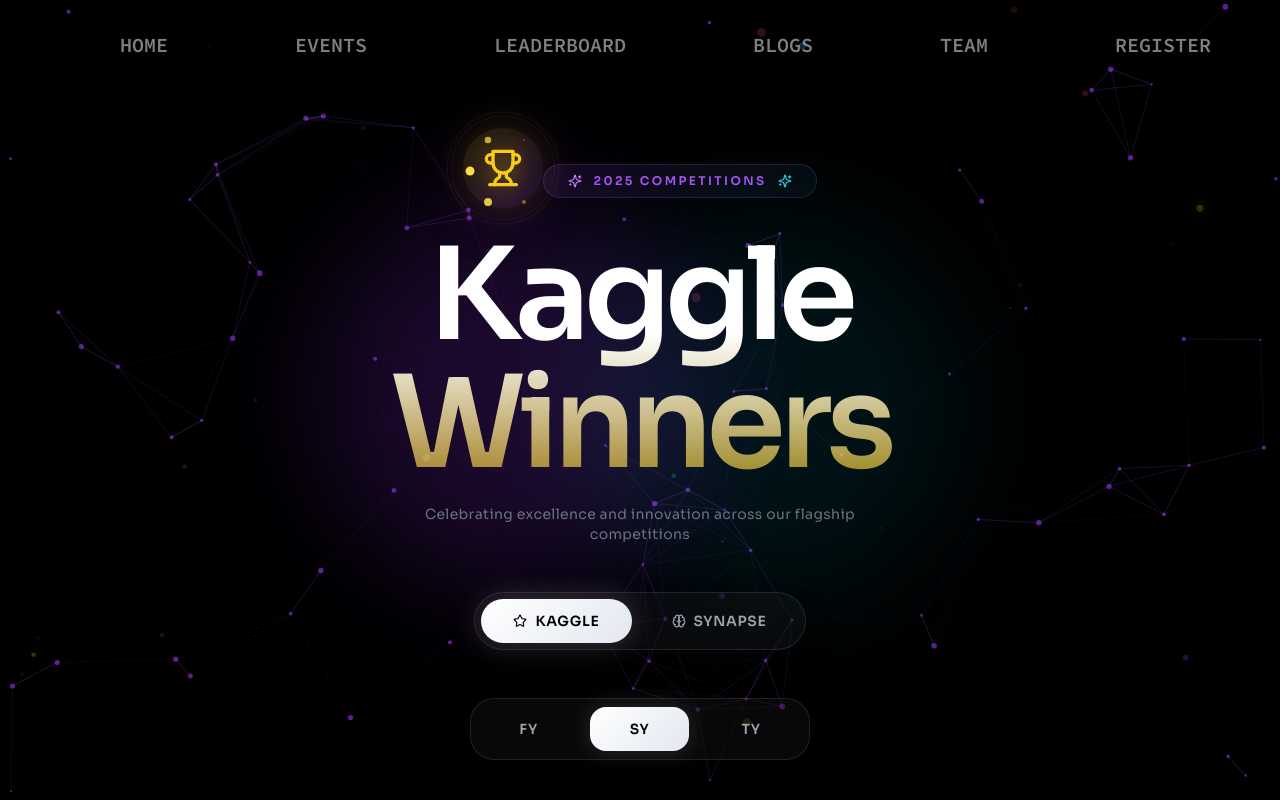
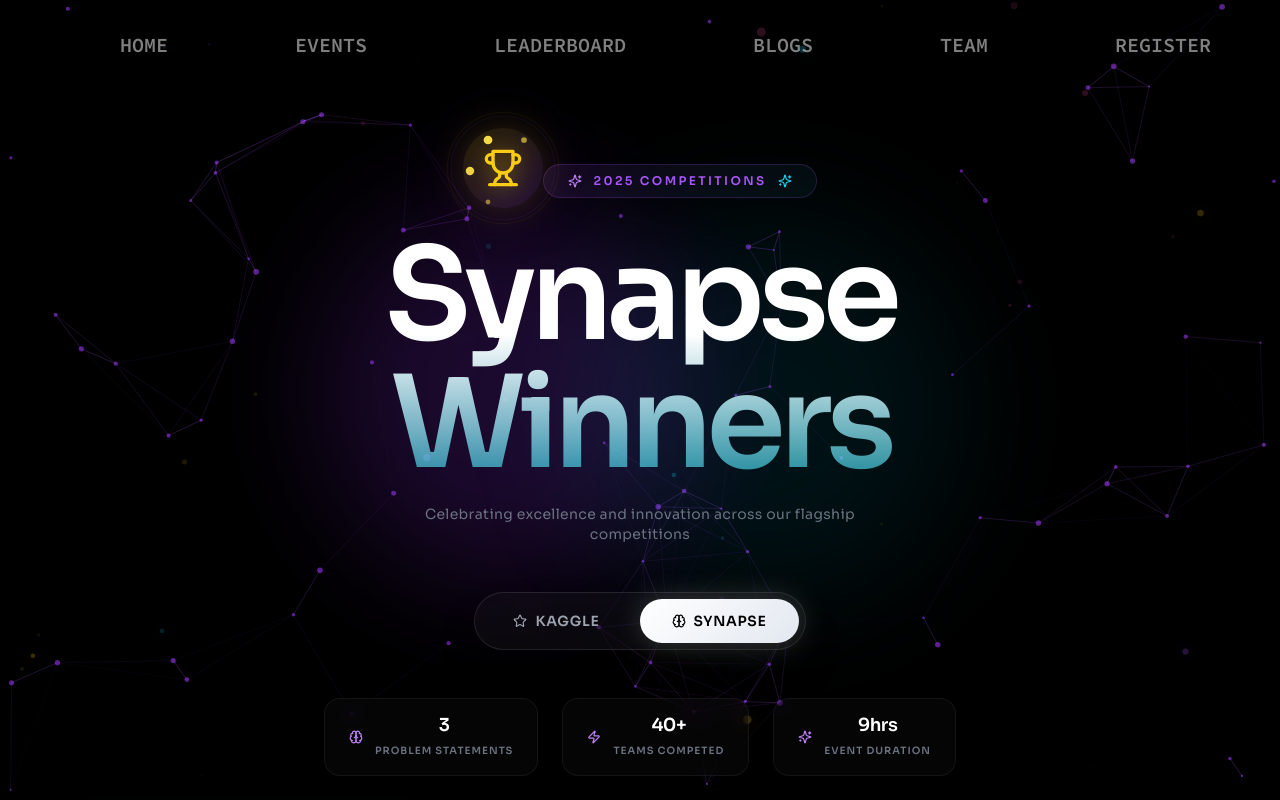
Before and after one commit to VedikaKayangude/AICVSWEBSITE, a React (Vite) app: page /winners in a window 1280 px wide. Shown: the top 800 px of the page. Built offline with nearby package versions, Linux system fonts and the light colour scheme.

Commit message:
Update Winners.jsx

```diff
--- a/src/components/Winners.jsx
+++ b/src/components/Winners.jsx
@@ -1268,7 +1268,7 @@
    MAIN PAGE COMPONENT
 ======================= */
 const Winners = () => {
-  const [activeCompetition, setActiveCompetition] = useState("Kaggle");
+  const [activeCompetition, setActiveCompetition] = useState("Synapse");
   const [activeTab, setActiveTab] = useState("SY");
   const [showConfetti, setShowConfetti] = useState(false);
 
```
